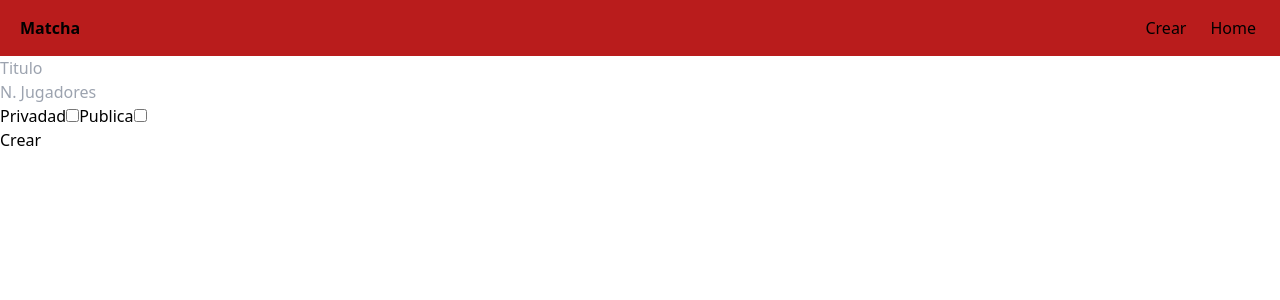
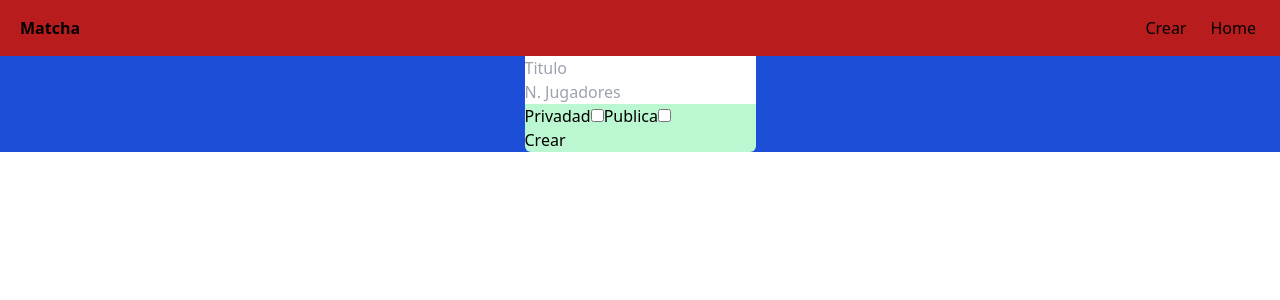
Before and after one commit to LuisArielRetanaHernadez/Memorama, a React (Vite) app: page /create/game in a window 1280 px wide. Shown: the top 300 px of the page. Built offline with nearby package versions, Linux system fonts and the light colour scheme.

Commit message:
agregando grid al div envolvente del form

```diff
--- a/src/pages/CreateGamer/CreateGamer.jsx
+++ b/src/pages/CreateGamer/CreateGamer.jsx
@@ -1,8 +1,8 @@
 const CreateGamer = () => {
 
   return (
-    <div>
-      <form>
+    <div className="bg-blue-700 grid grid-cols-create-gamer grid-rows-create-gamer justify-center">
+      <form className="bg-green-200 rounded-md">
         <div>
           <input placeholder="Titulo"/>
         </div>
```
